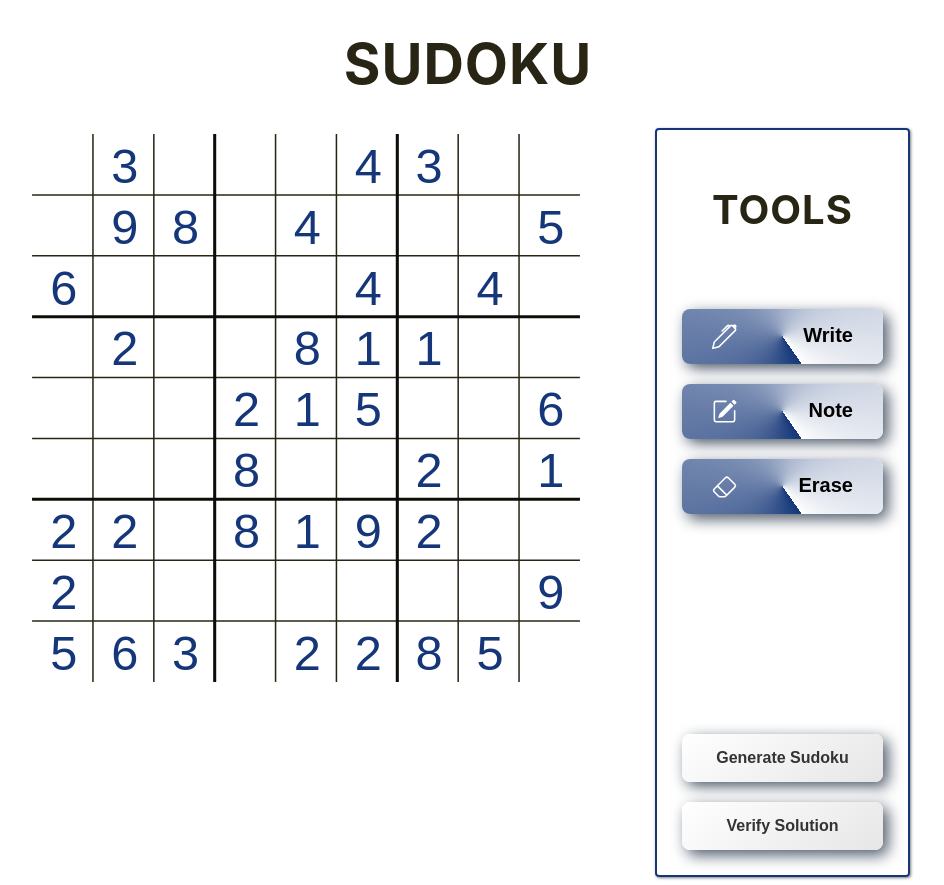
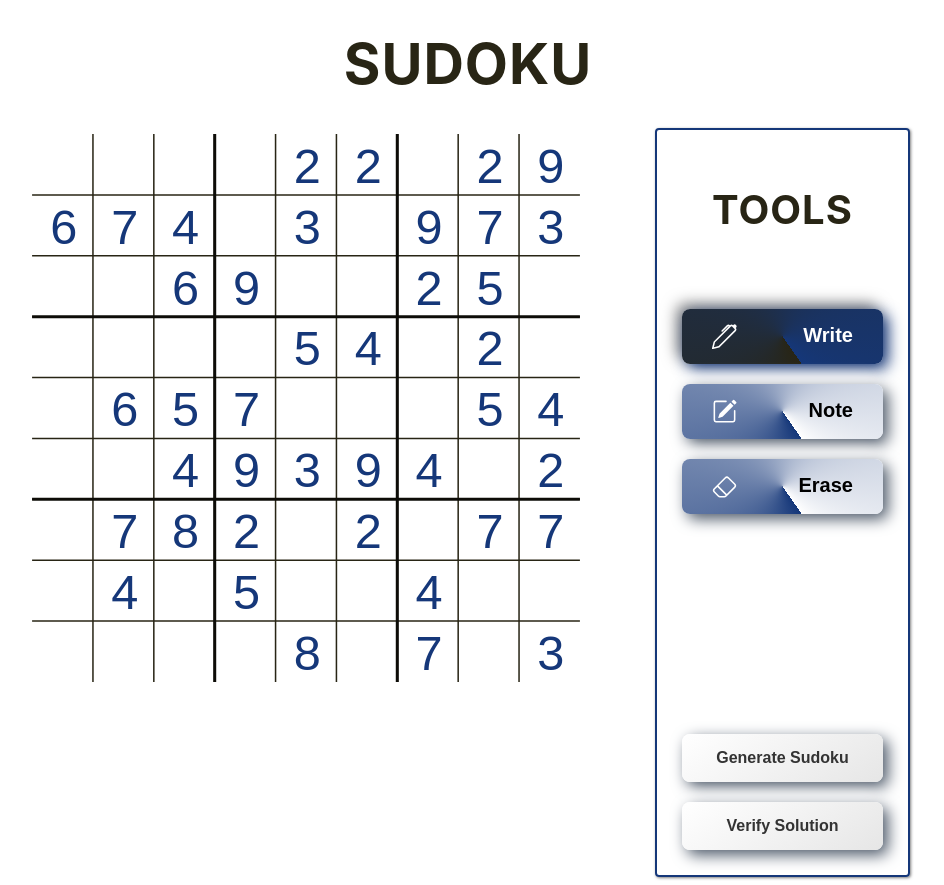
Before and after one commit to PhilippSchoen/sudoku-generator, an Angular app: page / in a window 1280 px wide. Shown: the whole page, without its empty margins (172-1116 px from the left). Built offline with nearby package versions, Linux system fonts and the light colour scheme.

Commit message:
Implemented Tools Functionality

```diff
--- a/src/app/app.component.html
+++ b/src/app/app.component.html
@@ -10,6 +10,7 @@
   <div class="sudoku-container" #sudokuContainer>
     <!--    Sudoku-->
     <svg viewBox="-1 -1 92 92" class="sudoku-svg">
+
       <!--  Sub Grid-->
       <ng-container *ngFor="let position of [10, 20, 30, 40, 50, 60, 70, 80]">
         <line x1="0" x2="90 " [attr.y1]="position" [attr.y2]="position" [attr.stroke]="Color.Gray" stroke-width="0.25"></line>
@@ -25,6 +26,12 @@
       <!--  Numbers-->
       <ng-container *ngFor="let y of [0, 1, 2, 3, 4, 5, 6, 7, 8]">
         <ng-container *ngFor="let x of [0, 1, 2, 3, 4, 5, 6, 7, 8]">
+          <defs>
+            <clipPath [attr.id]="'clip-path-' + x + '-' + y">
+              <rect [attr.x]="x" [attr.y]="y" width="0.5" height="0.5" />
+            </clipPath>
+          </defs>
+
           <text [ngClass]="{'blink-animation': incorrectSolution, 'success-animation': areCoordinatesEqual(animatedTileIndex, [y, x]), 'success': isCoordinateAtOrBefore(animatedTileIndex, [y, x])}"
                 *ngIf="sudoku[y][x]" [attr.x]="x * 10 + 3" [attr.y]="y * 10 + 8" font-size="8" font-family="Arial"
                 [attr.fill]="sudoku[y][x]?.type === type.User ? Color.Black : Color.Primary"
@@ -32,6 +39,7 @@
           >
             {{sudoku[y][x]?.value}}
           </text>
+          <text [attr.x]="x * 10" [attr.y]="y * 10 + 2.5" font-size="3" fill="#777" clip-path="url(#clip-path)">{{notes[y][x]}}</text>
           <rect *ngIf="sudoku[y][x]?.type !== type.Predefined" [attr.x]="10 * x" [attr.y]="10 * y" width="10" height="10" fill="rgba(0, 0, 0, 0)" style="cursor: pointer" (click)="markCell(x, y)"></rect>
         </ng-container>
       </ng-container>
@@ -46,7 +54,7 @@
           <path d="m13.498.795.149-.149a1.207 1.207 0 1 1 1.707 1.708l-.149.148a1.5 1.5 0 0 1-.059 2.059L4.854 14.854a.5.5 0 0 1-.233.131l-4 1a.5.5 0 0 1-.606-.606l1-4a.5.5 0 0 1 .131-.232l9.642-9.642a.5.5 0 0 0-.642.056L6.854 4.854a.5.5 0 1 1-.708-.708L9.44.854A1.5 1.5 0 0 1 11.5.796a1.5 1.5 0 0 1 1.998-.001m-.644.766a.5.5 0 0 0-.707 0L1.95 11.756l-.764 3.057 3.057-.764L14.44 3.854a.5.5 0 0 0 0-.708z"/>
         </svg>
       </button>
-      <button class="tool-button">
+      <button class="tool-button selected">
         <svg xmlns="http://www.w3.org/2000/svg" width="30" height="30" stroke="white" stroke-width="0.75" class="bi bi-pencil-square" viewBox="0 0 16 16">
           <path d="M15.502 1.94a.5.5 0 0 1 0 .706L14.459 3.69l-2-2L13.502.646a.5.5 0 0 1 .707 0l1.293 1.293zm-1.75 2.456-2-2L4.939 9.21a.5.5 0 0 0-.121.196l-.805 2.414a.25.25 0 0 0 .316.316l2.414-.805a.5.5 0 0 0 .196-.12l6.813-6.814z"/>
           <path fill-rule="evenodd" d="M1 13.5A1.5 1.5 0 0 0 2.5 15h11a1.5 1.5 0 0 0 1.5-1.5v-6a.5.5 0 0 0-1 0v6a.5.5 0 0 1-.5.5h-11a.5.5 0 0 1-.5-.5v-11a.5.5 0 0 1 .5-.5H9a.5.5 0 0 0 0-1H2.5A1.5 1.5 0 0 0 1 2.5z"/>
@@ -72,20 +80,20 @@
 
       <div class="social-distancing"></div>
 
-        <button class="tool-button">
+        <button class="tool-button" [ngClass]="{selected: activeTool === type.User}" (click)="selectTool(type.User)">
           <svg xmlns="http://www.w3.org/2000/svg" width="25" height="25" fill="#FFF" class="bi bi-pen" viewBox="0 0 16 16">
           <path d="m13.498.795.149-.149a1.207 1.207 0 1 1 1.707 1.708l-.149.148a1.5 1.5 0 0 1-.059 2.059L4.854 14.854a.5.5 0 0 1-.233.131l-4 1a.5.5 0 0 1-.606-.606l1-4a.5.5 0 0 1 .131-.232l9.642-9.642a.5.5 0 0 0-.642.056L6.854 4.854a.5.5 0 1 1-.708-.708L9.44.854A1.5 1.5 0 0 1 11.5.796a1.5 1.5 0 0 1 1.998-.001m-.644.766a.5.5 0 0 0-.707 0L1.95 11.756l-.764 3.057 3.057-.764L14.44 3.854a.5.5 0 0 0 0-.708z"/>
         </svg>
           Write
         </button>
-        <button class="tool-button">
+        <button class="tool-button" [ngClass]="{selected: activeTool === type.Note}" (click)="selectTool(type.Note)">
           <svg xmlns="http://www.w3.org/2000/svg" width="25" height="25" fill="#FFF" class="bi bi-pencil-square" viewBox="0 0 16 16">
             <path d="M15.502 1.94a.5.5 0 0 1 0 .706L14.459 3.69l-2-2L13.502.646a.5.5 0 0 1 .707 0l1.293 1.293zm-1.75 2.456-2-2L4.939 9.21a.5.5 0 0 0-.121.196l-.805 2.414a.25.25 0 0 0 .316.316l2.414-.805a.5.5 0 0 0 .196-.12l6.813-6.814z"/>
             <path fill-rule="evenodd" d="M1 13.5A1.5 1.5 0 0 0 2.5 15h11a1.5 1.5 0 0 0 1.5-1.5v-6a.5.5 0 0 0-1 0v6a.5.5 0 0 1-.5.5h-11a.5.5 0 0 1-.5-.5v-11a.5.5 0 0 1 .5-.5H9a.5.5 0 0 0 0-1H2.5A1.5 1.5 0 0 0 1 2.5z"/>
           </svg>
           Note
         </button>
-        <button class="tool-button">
+        <button class="tool-button" [ngClass]="{selected: activeTool === type.Empty}" (click)="selectTool(type.Empty)">
           <svg xmlns="http://www.w3.org/2000/svg" width="25" height="25" fill="#FFF" class="bi bi-eraser" viewBox="0 0 16 16">
             <path d="M8.086 2.207a2 2 0 0 1 2.828 0l3.879 3.879a2 2 0 0 1 0 2.828l-5.5 5.5A2 2 0 0 1 7.879 15H5.12a2 2 0 0 1-1.414-.586l-2.5-2.5a2 2 0 0 1 0-2.828zm2.121.707a1 1 0 0 0-1.414 0L4.16 7.547l5.293 5.293 4.633-4.633a1 1 0 0 0 0-1.414zM8.746 13.547 3.453 8.254 1.914 9.793a1 1 0 0 0 0 1.414l2.5 2.5a1 1 0 0 0 .707.293H7.88a1 1 0 0 0 .707-.293z"/>
           </svg>
--- a/src/app/app.component.scss
+++ b/src/app/app.component.scss
@@ -42,6 +42,12 @@
   text-decoration: none;
   display: flex;
   justify-content: space-between;
+}
+
+.tool-button.selected {
+  background: conic-gradient(from 145deg, var(--color-gray) ,var(--color-primary));
+  color: #FFF;
+  box-shadow: 5px 5px 15px var(--color-primary), -5px -5px 15px rgba(0, 0, 0, 0.5);
 }
 
 .flex-row {
--- a/src/app/app.component.ts
+++ b/src/app/app.component.ts
@@ -13,19 +13,17 @@ import {Color} from '../colors';
 })
 export class AppComponent {
   sudoku: (SudokuValue | undefined)[][] = [];
+  notes: string[][] = [];
   type = ValueType;
 
   markedCell: {x: number, y: number} | undefined;
+  incorrectSolution = false;
+  currentRotation = 0;
+  animatedTileIndex = [-1, -1];
+  isSudokuSolved = false;
+  animationSubscription?: Subscription;
 
-  incorrectSolution = false;
-
-  currentRotation = 0;
-
-  animatedTileIndex = [-1, -1];
-
-  isSudokuSolved = false;
-
-  animationSubscription?: Subscription;
+  activeTool: ValueType = ValueType.User;
 
   constructor() {
     this.generateSudoku();
@@ -33,23 +31,44 @@ export class AppComponent {
 
   @HostListener('document:keydown', ['$event'])
   handleKeyboardEvent(event: KeyboardEvent) {
-    if(event.key >= '1' && event.key <= '9') {
+    if(this.activeTool === ValueType.User) {
+      if(event.key >= '1' && event.key <= '9') {
+        if(this.markedCell) {
+          this.sudoku[this.markedCell.y][this.markedCell.x] = {type: ValueType.User, value: +event.key};
+        }
+      }
+    }
+    else if(this.activeTool === ValueType.Note) {
       if(this.markedCell) {
-        this.sudoku[this.markedCell.y][this.markedCell.x] = {type: ValueType.User, value: +event.key};
+        const { x, y } = this.markedCell;
+
+        switch (event.key) {
+          case 'Backspace':
+            this.notes[y][x] = this.notes[y][x].slice(0, -1);
+            event.preventDefault();
+            break;
+          default:
+            if (event.key.length === 1) {
+              this.notes[y][x] += event.key;
+            }
+        }
       }
     }
   }
 
   generateSudoku() {
     this.sudoku = [];
+    this.notes = [];
     this.markedCell = undefined;
     for(let i = 0; i < 9; i++) {
       let row = [];
+      let noteRow = [];
       for(let j = 0; j < 9; j++) {
-        const value = Math.ceil(Math.random() * 9);
         row.push({type: ValueType.Predefined, value: Math.ceil(Math.random() * 9)});
+        noteRow.push('');
       }
       this.sudoku.push(row);
+      this.notes.push(noteRow);
     }
 
     for(let i = 0; i < 9; i++) {
@@ -72,6 +91,10 @@ export class AppComponent {
       this.animateCorrectSolution();
       this.isSudokuSolved = true;
     }
+  }
+
+  selectTool(tool: ValueType) {
+    this.activeTool = tool;
   }
 
   animateIncorrectSolution() {
@@ -118,6 +141,10 @@ export class AppComponent {
   }
 
   markCell(x: number, y: number) {
+    if(this.activeTool === ValueType.Empty) {
+      this.sudoku[y][x] = undefined;
+      this.notes[y][x] = '';
+    }
     this.markedCell = {x, y};
   }
 
--- a/src/app/sudoku-value.ts
+++ b/src/app/sudoku-value.ts
@@ -6,5 +6,6 @@ export interface SudokuValue {
 export enum ValueType {
   Predefined,
   User,
-  Note
+  Note,
+  Empty
 }
```
